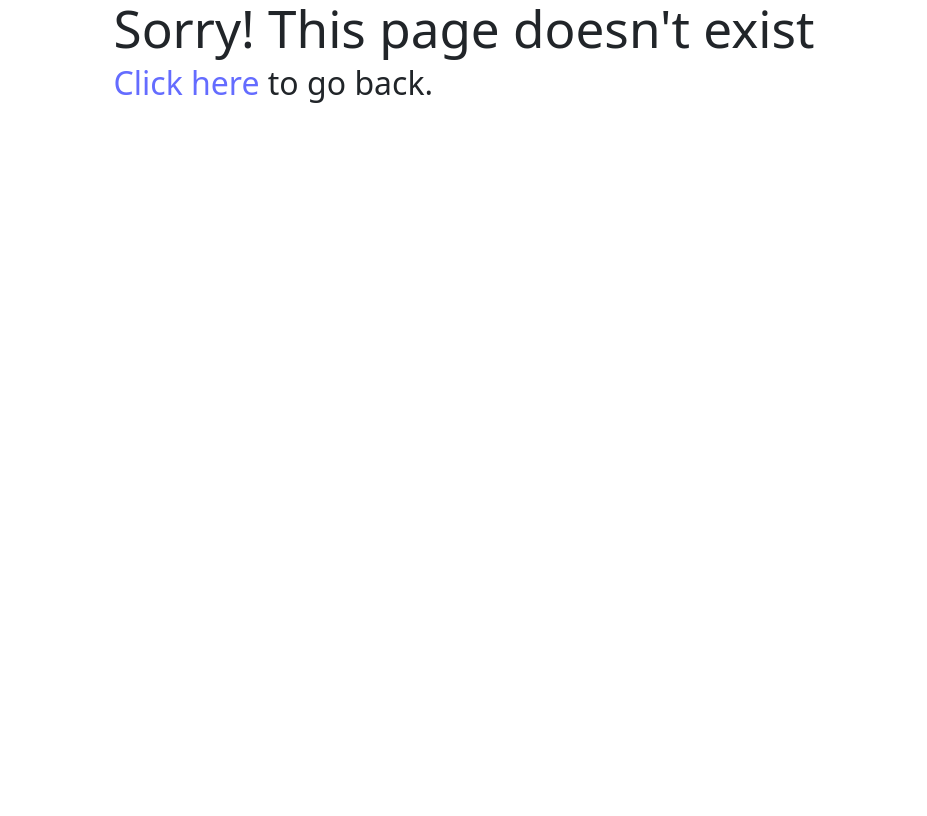
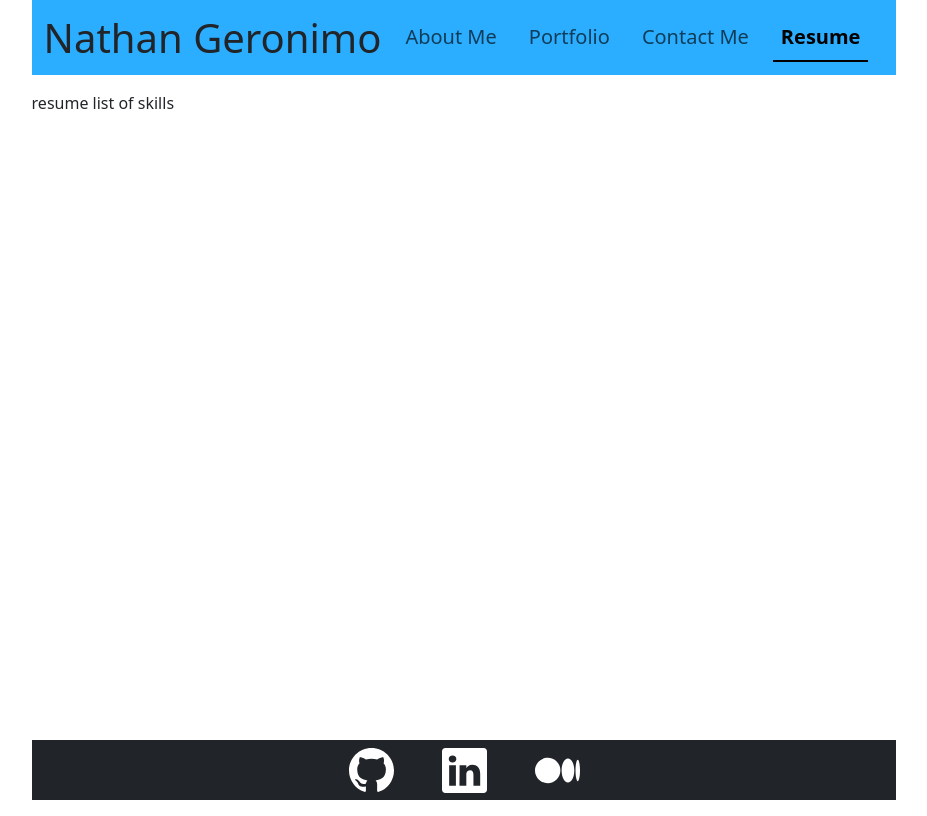
Before and after one commit to nathangero/portfolio-react, a React (Vite) app: page /resume in a window 1280 px wide. Shown: the whole page, without its empty margins (176-1103 px from the left). Built offline with nearby package versions, Linux system fonts and the light colour scheme.

Commit message:
setup resume route

```diff
--- a/src/components/Navbar.jsx
+++ b/src/components/Navbar.jsx
@@ -5,7 +5,8 @@ export default function Navbar() {
     const NAV_LINKS = {
         ABOUT_ME: "/",
         PORTFOLIO: "/portfolio",
-        CONTACT: "/contact"
+        CONTACT: "/contact",
+        RESUME: '/resume'
     }
 
     const styles = {
@@ -26,18 +27,28 @@ export default function Navbar() {
                 document.getElementById('nav-aboutme').className = "nav-link active";
                 document.getElementById('nav-portfolio').className = "nav-link";
                 document.getElementById('nav-contact').className = "nav-link";
+                document.getElementById('nav-resume').className = "nav-link";
                 break;
 
             case NAV_LINKS.PORTFOLIO:
                 document.getElementById('nav-aboutme').className = "nav-link";
                 document.getElementById('nav-portfolio').className = "nav-link active";
                 document.getElementById('nav-contact').className = "nav-link";
+                document.getElementById('nav-resume').className = "nav-link";
                 break;
 
             case NAV_LINKS.CONTACT:
                 document.getElementById('nav-aboutme').className = "nav-link";
                 document.getElementById('nav-portfolio').className = "nav-link";
                 document.getElementById('nav-contact').className = "nav-link active";
+                document.getElementById('nav-resume').className = "nav-link";
+                break;
+
+            case NAV_LINKS.RESUME:
+                document.getElementById('nav-aboutme').className = "nav-link";
+                document.getElementById('nav-portfolio').className = "nav-link";
+                document.getElementById('nav-contact').className = "nav-link";
+                document.getElementById('nav-resume').className = "nav-link active";
                 break;
         }
     }
@@ -130,8 +141,10 @@ export default function Navbar() {
 
                             <li>
                                 <Link
+                                    id='nav-resume'
                                     className='nav-link'
-                                    to={'/contact'} // TODO: Download the resume
+                                    to={'/resume'}
+                                    onClick={() => onClickLink(NAV_LINKS.RESUME)}
                                 >
                                     Resume
                                 </Link>
--- a/src/main.jsx
+++ b/src/main.jsx
@@ -11,6 +11,7 @@ import ErrorPage from './pages/ErrorPage.jsx';
 import AboutMePage from './pages/AboutMePage.jsx';
 import PortfolioPage from './pages/PortfolioPage.jsx';
 import ContactPage from './pages/ContactPage.jsx';
+import ResumePage from './pages/ResumePage.jsx';
 
 const router = createBrowserRouter([
   {
@@ -30,6 +31,10 @@ const router = createBrowserRouter([
         path: '/contact',
         element: <ContactPage />
       },
+      {
+        path: '/resume',
+        element: <ResumePage />
+      },
     ]
   }
 ])
--- /dev/null
+++ b/src/pages/ResumePage.jsx
@@ -0,0 +1,12 @@
+
+
+export default function ResumePage() {
+
+    return (
+        <div>
+            resume
+
+            list of skills
+        </div>
+    )
+}
```
